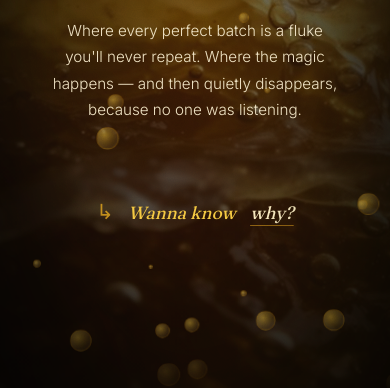
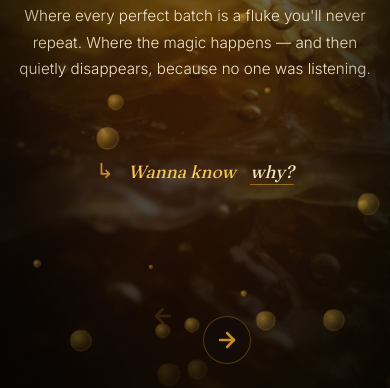
Before and after one commit to eArticleSolutions/Qlyqqx, a plain HTML site: page symbia-kombucha/index.html in a window 390 px wide. Shown: the part 456-844 px from the top of the page. Drawn offline with Linux system fonts and the light colour scheme.

Commit message:
Add files via upload

```diff
--- a/symbia-kombucha/index.html
+++ b/symbia-kombucha/index.html
@@ -658,18 +658,35 @@ h2.headline{font-size:clamp(2.4rem,5.2vw,4.4rem)}
 
 @media (max-width: 768px) {
   .slide {
-    padding: 6.5rem 3.5rem 6.5rem;
+    padding: 6rem 1.5rem 7.5rem;
   }
   .nav-arrow {
-    width: 46px;
-    height: 46px;
-    opacity: 0.5;
+    top: auto;
+    bottom: 1.5rem;
+    transform: none;
+    width: 48px;
+    height: 48px;
+    opacity: 0.85;
+    background: rgba(18, 13, 7, 0.75);
+    border-color: rgba(232, 168, 32, 0.35);
   }
   .nav-arrow.prev {
-    left: 0.5rem;
+    left: calc(50% - 56px);
   }
   .nav-arrow.next {
-    right: 0.5rem;
+    right: calc(50% - 56px);
+  }
+  .nav-arrow:hover {
+    transform: scale(1.06);
+  }
+  .nav-arrow:active {
+    transform: scale(0.94);
+  }
+  .nav-arrow.prev:hover svg {
+    transform: translateX(-2px);
+  }
+  .nav-arrow.next:hover svg {
+    transform: translateX(2px);
   }
 
   .batch-rail, .feat-grid, .price-grid, .var-grid {
@@ -748,18 +765,7 @@ h2.headline{font-size:clamp(2.4rem,5.2vw,4.4rem)}
 
 @media (max-width: 480px) {
   .slide {
-    padding: 6.5rem 3.2rem;
-  }
-  .nav-arrow {
-    width: 40px;
-    height: 40px;
-    opacity: 0.4;
-  }
-  .nav-arrow.prev {
-    left: 0.4rem;
-  }
-  .nav-arrow.next {
-    right: 0.4rem;
+    padding: 6rem 1.2rem 7.5rem;
   }
 
   .brand {
```
